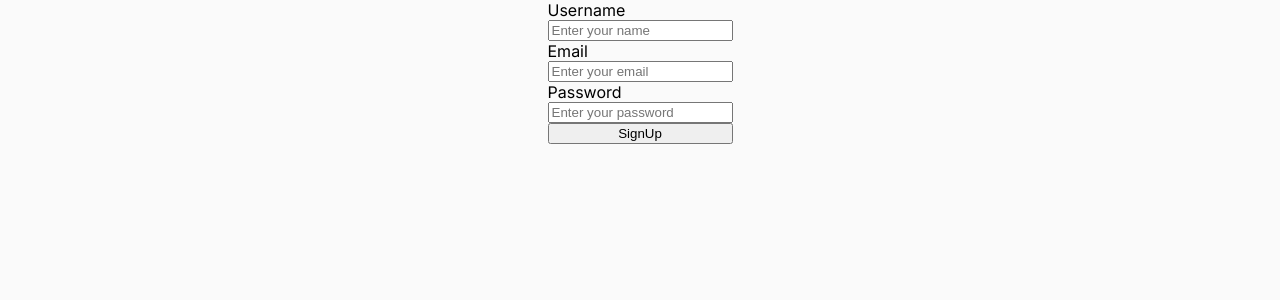
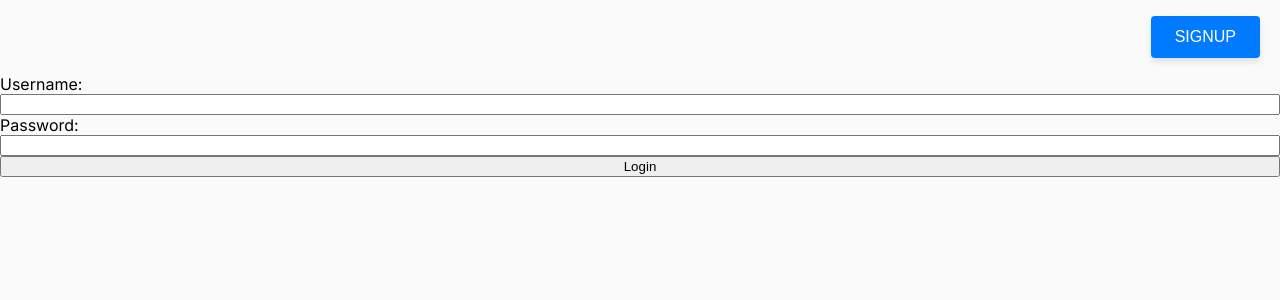
Before and after one commit to krish4693/Todo-localhost, a React (Vite) app: page / in a window 1280 px wide. Shown: the top 300 px of the page. Built offline with nearby package versions, Linux system fonts and the light colour scheme.

Commit message:
functionality completed

```diff
--- a/package.json
+++ b/package.json
@@ -11,7 +11,8 @@
   },
   "dependencies": {
     "react": "^18.2.0",
-    "react-dom": "^18.2.0"
+    "react-dom": "^18.2.0",
+    "react-router-dom": "^6.16.0"
   },
   "devDependencies": {
     "@types/react": "^18.2.15",
--- a/src/@types/TodoItem.ts
+++ b/src/@types/TodoItem.ts
@@ -1,4 +1,5 @@
 export default interface TodoItem {
+    user:string;
     id: number;
     value: string;
     status: boolean;
--- a/src/main.tsx
+++ b/src/main.tsx
@@ -4,10 +4,21 @@ import App from './pages/todopage.tsx'
 import './styles/todopage.css'
 import Login from './pages/Login.tsx'
 import Signup from './pages/Signup.tsx'
+import { BrowserRouter, Route, Routes } from 'react-router-dom'
 
 
 ReactDOM.createRoot(document.getElementById('root')!).render(
   <React.StrictMode>
-    <Signup/>
+    {/* <App/> */}
+    {/* <Signup/>
+     */}
+    <BrowserRouter>
+      <Routes>
+        <Route path="/" element={<Login />}></Route>
+        <Route path='/newuser' element={<Signup />}>
+        </Route>
+      </Routes>
+    </BrowserRouter>
+
   </React.StrictMode>,
 )
--- a/src/pages/Login.tsx
+++ b/src/pages/Login.tsx
@@ -1,26 +1,104 @@
-import React from 'react';
+import React, { useState } from 'react';
+import App from './todopage.tsx'
+import { Link } from 'react-router-dom';
 import '../styles/Login.css';
 
 
 interface LoginProps {
-    // Define your props here if needed
+  // Define your props here if needed
 }
 
-const Login: React.FC<LoginProps> = () => {
-    return (
-        <>
-            <form action=""><div className='loginComponent'>
-                <label htmlFor="username">Username</label>
-                <input type="text" name='username' />
-                <label htmlFor="password">Password</label>
-                <input type="text" name='password' />
-                <button>Login</button>
-            </div>
-            </form>
+
+const LoginPage: React.FC = () => {
+  const [formData, setFormData] = useState({
+    username: '',
+    password: '',
+  });
+
+  const [loginMessage, setLoginMessage] = useState('');
+  const [isLogin, setIsLogin] = useState(false)
 
 
-        </>
-    );
+  const handleChange = (e: React.ChangeEvent<HTMLInputElement>) => {
+    const { name, value } = e.target;
+    setFormData((prevData) => ({ ...prevData, [name]: value }));
+  };
+
+  const handleLogin = (e: React.FormEvent) => {
+    e.preventDefault();
+
+    // Retrieve existing user data from local storage
+    const storedUsersJson = localStorage.getItem('users');
+    const existingUsers = storedUsersJson ? JSON.parse(storedUsersJson) : [];
+
+    // Check if the provided username and password match an existing user
+    if ((existingUsers as any[]).some((user) => user.username === formData.username && user.password === formData.password)) {
+      setLoginMessage('Login Successful');
+      alert('Login Sucessfull')
+      localStorage.setItem("loggeduser",formData.username)
+      setIsLogin(true)
+
+
+      // return;
+    }
+    else {
+      setLoginMessage('Username or password incorrect')
+      return
+    }
+    setFormData({
+      username: '',
+      password: '',
+    });
+    // Login successful
+    // setLoginMessage('Login successful!');
+
+  };
+
+  return (
+    isLogin ? (
+      <App />
+    ) : (
+      <div>
+        <nav className="navBar">
+        <ul>
+          <li>
+            <Link to="/newuser">
+            <button>SignUp</button>
+            </Link>
+
+          </li>
+        </ul>
+      </nav>
+    <main></main>
+        <form onSubmit={handleLogin}>
+          <div className='loginComponent'>
+            <label htmlFor='username'>Username:</label>
+            <input
+              type='text'
+              id='username'
+              name='username'
+              value={formData.username}
+              onChange={handleChange}
+              required
+            />
+
+            <label htmlFor='password'>Password:</label>
+            <input
+              type='password'
+              id='password'
+              name='password'
+              value={formData.password}
+              onChange={handleChange}
+              required
+            />
+
+            <button type='submit'>Login</button>
+            <div>{loginMessage}</div>
+          </div>
+        </form>
+      </div>
+    )
+  );
 };
 
-export default Login;
+export default LoginPage;
--- a/src/pages/Signup.tsx
+++ b/src/pages/Signup.tsx
@@ -1,57 +1,105 @@
 import React, { useEffect, useRef, useState } from 'react';
 import '../styles/Login.css'
 import Login from './Login';
-
+import ToDoPage from './todopage'
+import { Link } from 'react-router-dom';
 interface LoginProps {
   // Define your props here if needed
 }
 
-const Signup: React.FC<LoginProps> = () => {
-    const name = useRef<HTMLInputElement>(null);
-    const email = useRef<HTMLInputElement>(null);
-    const password = useRef<HTMLInputElement>(null);
-    const [showHome,setShowHome]=useState(false)
-    const localSignUp=localStorage.getItem("signUp")
 
-    useEffect(()=>{
+const SignupPage: React.FC = () => {
+  const [formData, setFormData] = useState({
+    username: '',
+    password: '',
+    email: '',
+  });
 
-    })
+  const [registrationMessage, setRegistrationMessage] = useState('');
 
-    const handleSignUp = () => {
-        // Access values using refs
-        const nameValue = name.current?.value;
-        const emailValue = email.current?.value;
-        const passwordValue = password.current?.value;
-        if (nameValue && emailValue && passwordValue) {
-            localStorage.setItem("name",nameValue)
-            localStorage.setItem("email",emailValue)
-            localStorage.setItem("password",passwordValue)
-            localStorage.setItem("signUp",emailValue)
-            console.log(nameValue)
-            console.log(emailValue)
-            console.log(passwordValue)
-            alert("Account created successfully")
-        }
-        else{
-            alert("Give a valid info idiot")
+  const handleChange = (e: React.ChangeEvent<HTMLInputElement>) => {
+    const { name, value } = e.target;
+    setFormData((prevData) => ({ ...prevData, [name]: value }));
+  };
+
+  const handleSignUp = (e: React.FormEvent) => {
+    e.preventDefault();
+
+    // Retrieve existing user data from local storage
+    const storedUsersJson = localStorage.getItem('users')
+    const existingUsers = storedUsersJson ? JSON.parse(storedUsersJson) : []
+
+    // Check if the provided username already exists
+    if ((existingUsers as any[]).some((user) => user.username === formData.username)) {
+      setRegistrationMessage('Username already exists. Please choose a different one.');
+      return;
     }
 
-        // Do something with the values
+    // Add the new user data to the existing users
+    existingUsers.push(formData);
+
+    // Store the updated array of user data in local storage
+    localStorage.setItem('users', JSON.stringify(existingUsers));
+
+    setFormData({
+      username: '',
+      password: '',
+      email: '',
+    });
+
+    setRegistrationMessage('Registration successful!');
   };
 
   return (
-        <>
-            <div className='loginComponent'>
-                <label htmlFor="username">Username</label>
-                <input type="text" name='username' placeholder="Enter your name" ref={name} />
-                <label htmlFor="email">Email</label>
-                <input type="email" name="email" placeholder="Enter your email" ref={email} />
-                <label htmlFor="password">Password</label>
-                <input type="password" name='password' placeholder="Enter your password" ref={password} />
-                <button onClick={handleSignUp}>SignUp</button>
+    <div>
+      <nav className="navBar">
+        <ul>
+          <li>
+            <Link to="/">
+            <button>Login</button>
+            </Link>
+
+          </li>
+        </ul>
+      </nav>
+      <form onSubmit={handleSignUp}>
+        <div className='signupComponent'>
+          <label htmlFor='username'>Username:</label>
+          <input
+            type='text'
+            id='username'
+            name='username'
+            value={formData.username}
+            onChange={handleChange}
+            required
+          />
+
+          <label htmlFor='password'>Password:</label>
+          <input
+            type='password'
+            id='password'
+            name='password'
+            value={formData.password}
+            onChange={handleChange}
+            required
+          />
+
+          <label htmlFor='email'>Email:</label>
+          <input
+            type='email'
+            id='email'
+            name='email'
+            value={formData.email}
+            onChange={handleChange}
+            required
+          />
+
+          <button type='submit'>Sign Up</button>
+          <div>{registrationMessage}</div>
         </div>
-        </>
+      </form>
+    </div>
   );
 };
 
-export default Signup;
+export default SignupPage;
--- a/src/pages/todopage.tsx
+++ b/src/pages/todopage.tsx
@@ -3,14 +3,16 @@ import TodoItem from "../@types/TodoItem";
 import TodoItemProps from "../@types/TodoItem";
 import { useSavedState } from "../hooks/savedState";
 
+const loggedUser = localStorage.getItem("loggeduser");
+const defaultUser = "DefaultUser"; // Provide a default user if needed
 const App: React.FC = () => {
   const [todos, setTodos] = useSavedState([], "todos");
   const [newTodo, setNewTodo] = useState<TodoItemProps>({
+    user: loggedUser !== null ? loggedUser : defaultUser,
     id: todos.length > 0 ? todos.length : -1,
     value: "",
     status: false,
   });
-
   // Filter for **only** the complete items, and fetch the length.
   const itemsComplete = todos.filter((t: TodoItem) => t.status).length;
 
@@ -20,7 +22,7 @@ const App: React.FC = () => {
     event.preventDefault();
 
     // Track the input state on input change
-    setNewTodo({ id: newTodo.id, value: event.target.value, status: false });
+    setNewTodo({  user:loggedUser !== null ? loggedUser : defaultUser,id: newTodo.id, value: event.target.value, status: false });
   };
 
   // On form submission, add the todo and reset the form valie.
@@ -31,6 +33,7 @@ const App: React.FC = () => {
     // Set the new todos list, then reset the new todo form.
     setTodos([...todos, newTodo]);
     setNewTodo({
+      user:loggedUser,
       id: todos.length,
       value: "",
       status: false,
@@ -52,11 +55,27 @@ const App: React.FC = () => {
     setTodos(items);
   };
 
+  const logout=()=>{
+    localStorage.removeItem("loggeduser")
+    window.location.reload()
+  }
+
   return (
+    <div>
+    <nav className="navBar">
+        <ul>
+          <li>
+            <button onClick={logout}>Logout</button>
+
+          </li>
+        </ul>
+      </nav>
     <main>
 
       {/* Page header container */}
+
       <header>
+        <div></div>
         <h1>TO DO</h1>
       </header>
       {/* New Todo Container */}
@@ -79,8 +98,10 @@ const App: React.FC = () => {
       {/* TODOS List */}
       <ul className="todos">
         {/* Map each TODO and render the list item. */}
-        {todos.map((todo: TodoItem) => {
+
+        {renderList && todos.filter((todo:TodoItem)=>todo.user===loggedUser).map((todo: TodoItem) => {
           return (
+
             <li
               className={todo.status ? "todo todo--complete" : "todo"}
               key={todo.id}
@@ -95,10 +116,13 @@ const App: React.FC = () => {
           );
         })}
       </ul>
+      {/* {console.log( todos.filter((todo:TodoItem) => todo.user === loggedUser))} */}
       <span>
         {todos.length} items left
       </span>
     </main>
+    </div>
+
   );
 };
 
--- a/src/styles/todopage.css
+++ b/src/styles/todopage.css
@@ -33,6 +33,12 @@ body {
 
 main {
   margin-top: 4rem;
+  align-items: center;
+  max-width: 40% ;
+  margin: auto;
+  min-width: 180px;
+  display: flex;
+  flex-direction: column;
 }
 
 h1 {
@@ -83,7 +89,7 @@ header h2 a {
   /* outline: none; */
   border-radius: 0.5rem;
   padding: 0.5rem;
-
+  min-width: 200px;
   height: 1.5rem;
 }
 
@@ -113,6 +119,8 @@ header h2 a {
   flex-flow: row nowrap;
   align-items: center;
   user-select: none;
+  min-width: 300px;
+
 }
 
 .todo span {
@@ -163,3 +171,43 @@ header h2 a {
 .todo--complete p {
   color: #888; /* Change the text color for completed items to gray */
 }
+
+.navBar ul{
+  list-style-type: none;
+  color: #222831;
+}
+
+.navBar{
+  display: flex;
+  flex-direction: row-reverse;
+  width: 100vw
+}
+
+.navBar li{
+  display: inline-block;
+}
+
+.navBar button{
+  display: inline-block;
+    padding: 12px 24px;
+    background-color: #007BFF; /* Button background color */
+    color: #fff; /* Button text color */
+    border: none;
+    border-radius: 4px;
+    cursor: pointer;
+    font-size: 16px;
+    text-align: center;
+    text-decoration: none;
+    margin-right: 20px;
+    box-shadow: 0 4px 6px rgba(0, 0, 0, 0.1);
+    font-family: Arial, sans-serif; /* Choose a suitable font-family */
+    text-transform: uppercase;
+}
+
+.navBar button:hover{
+  background-color: #0056b3;
+}
+
+.navBar button:active{
+  transform: scale(0.95);
+}
```
Also changed, not shown: 1 other file (tests, documents, lock files or other folders). Lines whose indentation alone changed are shown as unchanged.
